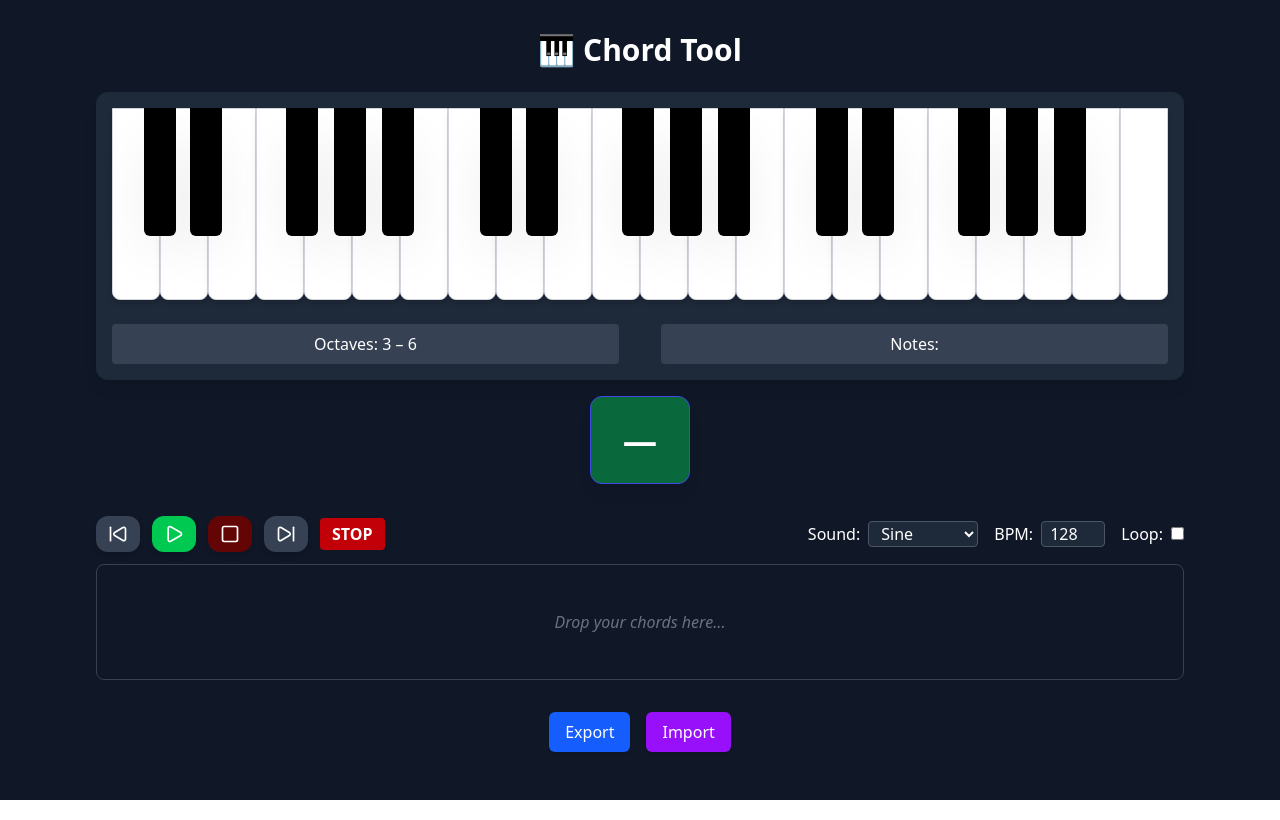
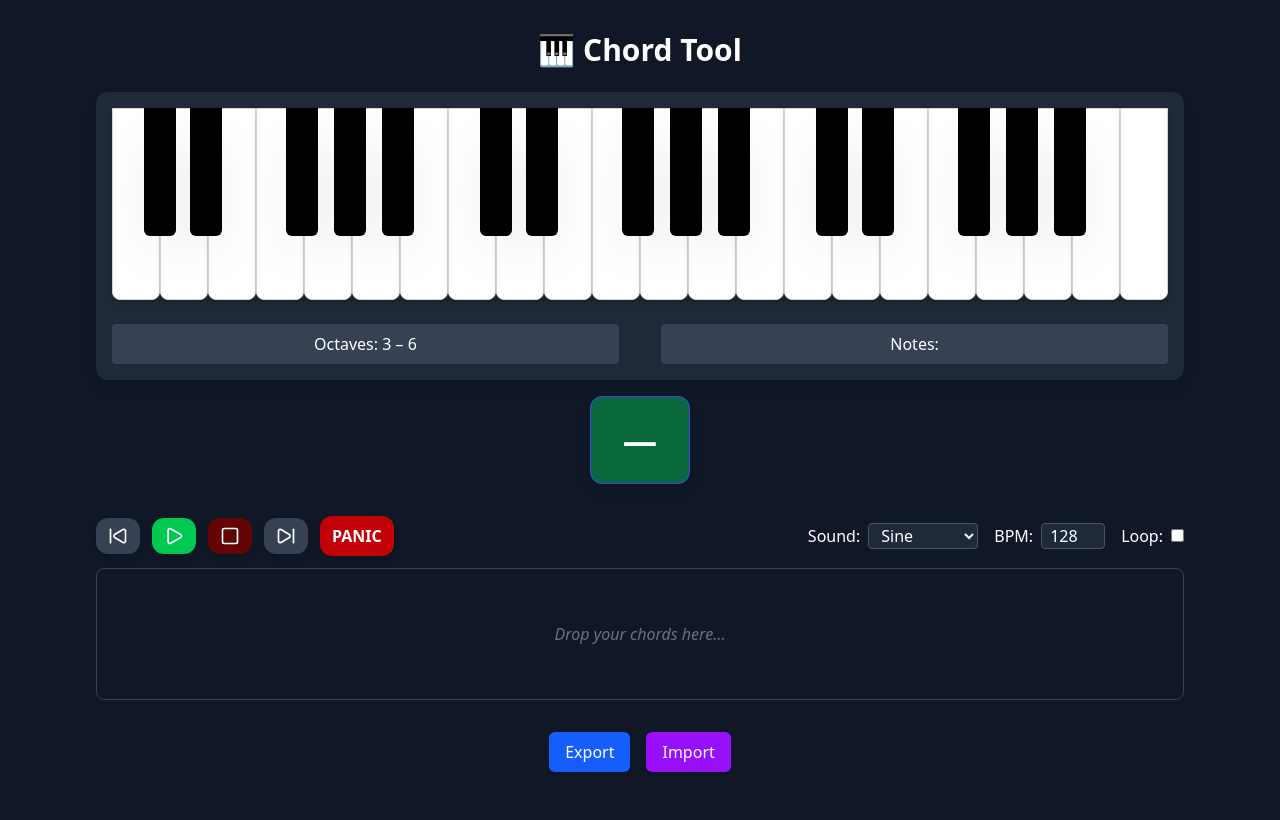
Before and after one commit to pantoniotti/kords, a React (Vite) app: page / in a window 1280 px wide. Built offline with nearby package versions, Linux system fonts and the light colour scheme.

Commit message:
Improve timeline

```diff
--- a/src/components/ChordsTimeline.tsx
+++ b/src/components/ChordsTimeline.tsx
@@ -38,6 +38,7 @@ type Props = {
 	setLoop: (v: boolean) => void;
 
 	playheadIndex: number | null;
+	setPlayheadIndex: any
 };
 
 /* ---------- component ---------- */
@@ -51,6 +52,7 @@ export default function ChordTimeline({
 	loop,
 	setLoop,
 	playheadIndex,
+	setPlayheadIndex
 }: Props) {
 
 	/* ---------- local state ---------- */
@@ -175,6 +177,7 @@ export default function ChordTimeline({
 					timelineLength={width}
 					playSequence={playSequence}
 					audioEngine={audioEngine}
+					setPlayheadIndex={setPlayheadIndex}
 				/>
 
 				<SoundSelector sound={sound} setSound={setSound} />
@@ -188,7 +191,7 @@ export default function ChordTimeline({
 			</div>
 
 			<div
-				className="rounded-lg p-3 bg-gray-900 border border-gray-700"
+				className="rounded-lg p-5 bg-gray-900 border border-gray-700"
 				onDrop={handleNativeDrop}
 				onDragOver={e => e.preventDefault()}
 			>
@@ -233,9 +236,15 @@ export default function ChordTimeline({
 														style={{
 															backgroundColor: chord.color ?? "#4b5563",
 															...drag.draggableProps.style,
+															marginLeft: index === 0 ? 12 : 0,
 														}}
-														// onMouseDown={e => e.preventDefault()}
-														onMouseDown={() => {
+														onMouseDown={e => {
+															e.preventDefault();
+															// Stop any running sequence
+															audioEngine.stopSequence();
+															// Mark this chord as selected
+															setPlayheadIndex(index);
+															// Play it + update keyboard / display
 															onPreviewChord(chord);
 														}}
 
--- a/src/components/KordApp.tsx
+++ b/src/components/KordApp.tsx
@@ -196,6 +196,7 @@ export default function KordApp() {
 				loop={loop}
 				setLoop={setLoop}
 				playheadIndex={playheadIndex}
+				setPlayheadIndex={setPlayheadIndex}
 			/>
 
 			<div className="mt-4">
--- a/src/components/TransportButtons.tsx
+++ b/src/components/TransportButtons.tsx
@@ -1,6 +1,6 @@
 // src/components/TransportButtons.tsx
 import type { AudioEngine } from "../helpers/AudioEngine";
-import RippleButton from "./RippleButton";
+import RippleButton from "../atoms/RippleButton";
 import { SkipBack, Play, Square, SkipForward } from "lucide-react";
 
 type Props = {
@@ -8,6 +8,7 @@ type Props = {
     timelineLength: number;
     playSequence: (start?: number) => void;
     audioEngine: AudioEngine;
+    setPlayheadIndex: any;
 };
 
 export default function TransportButtons({
@@ -15,6 +16,7 @@ export default function TransportButtons({
     timelineLength,
     playSequence,
     audioEngine,
+    setPlayheadIndex
 }: Props) {
     return (
         <div className="flex items-center gap-3">
@@ -44,7 +46,11 @@ export default function TransportButtons({
 
             <RippleButton
                 className="bg-red-600 hover:bg-red-500 rounded-xl"
-                onClick={audioEngine.stopSequence.bind(audioEngine)}
+                onClick={() => {
+                        audioEngine.stopSequence.bind(audioEngine)
+                        setPlayheadIndex(null);
+                    }
+                }
             >
                 <Square size={20} />
             </RippleButton>
@@ -63,14 +69,15 @@ export default function TransportButtons({
                 <SkipForward size={20} />
             </RippleButton>
 
-            <button
+            <RippleButton
                 onClick={() => {
                     audioEngine.panic();
+                    setPlayheadIndex(null);
                 }}
                 className="px-3 py-1 bg-red-700 hover:bg-red-600 rounded text-white font-bold"
             >
-                STOP
-            </button>
+                PANIC
+            </RippleButton>
         </div>
     );
 }
```
Also changed, not shown: src/atoms/RippleButton.tsx (renamed from src/components/RippleButton.tsx).
